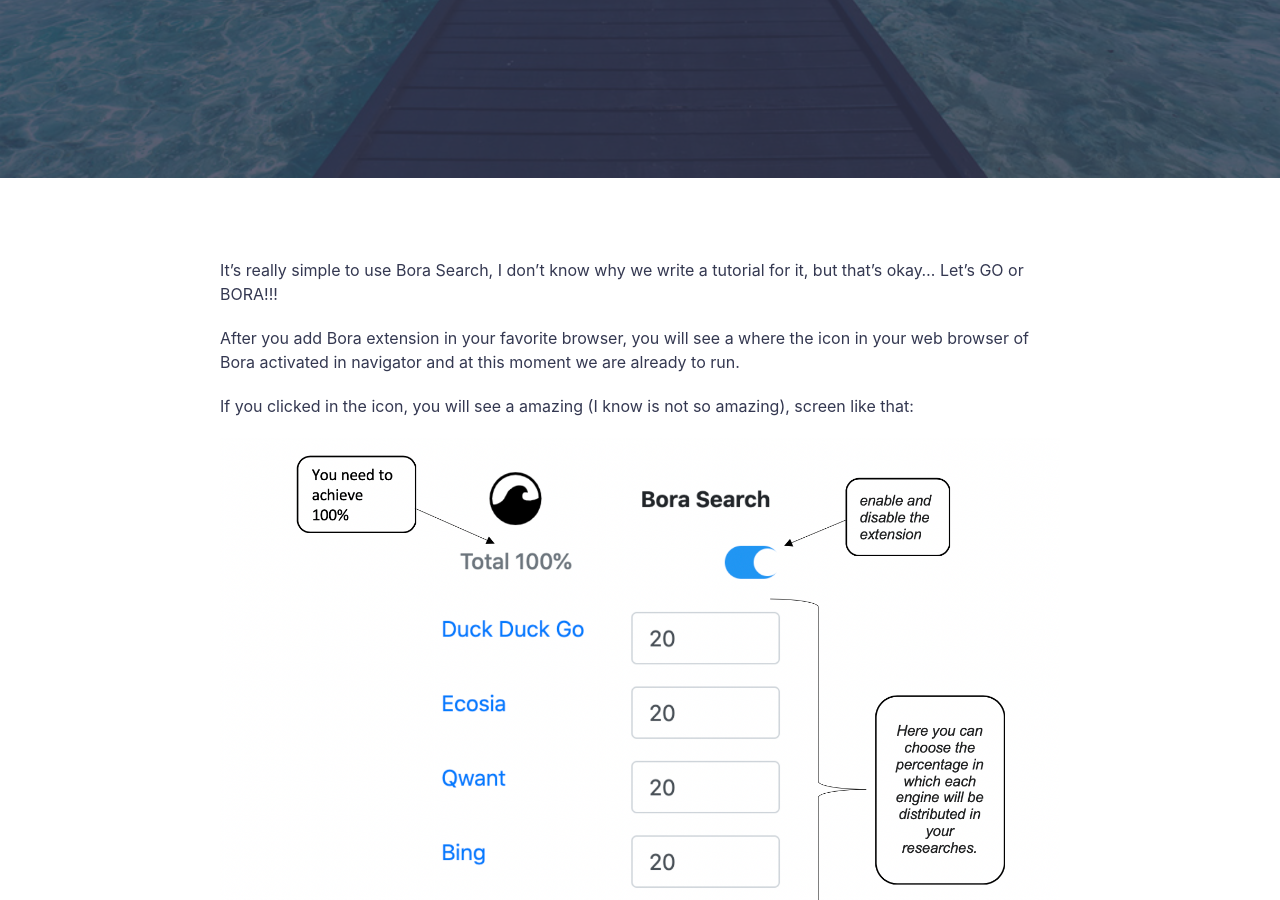
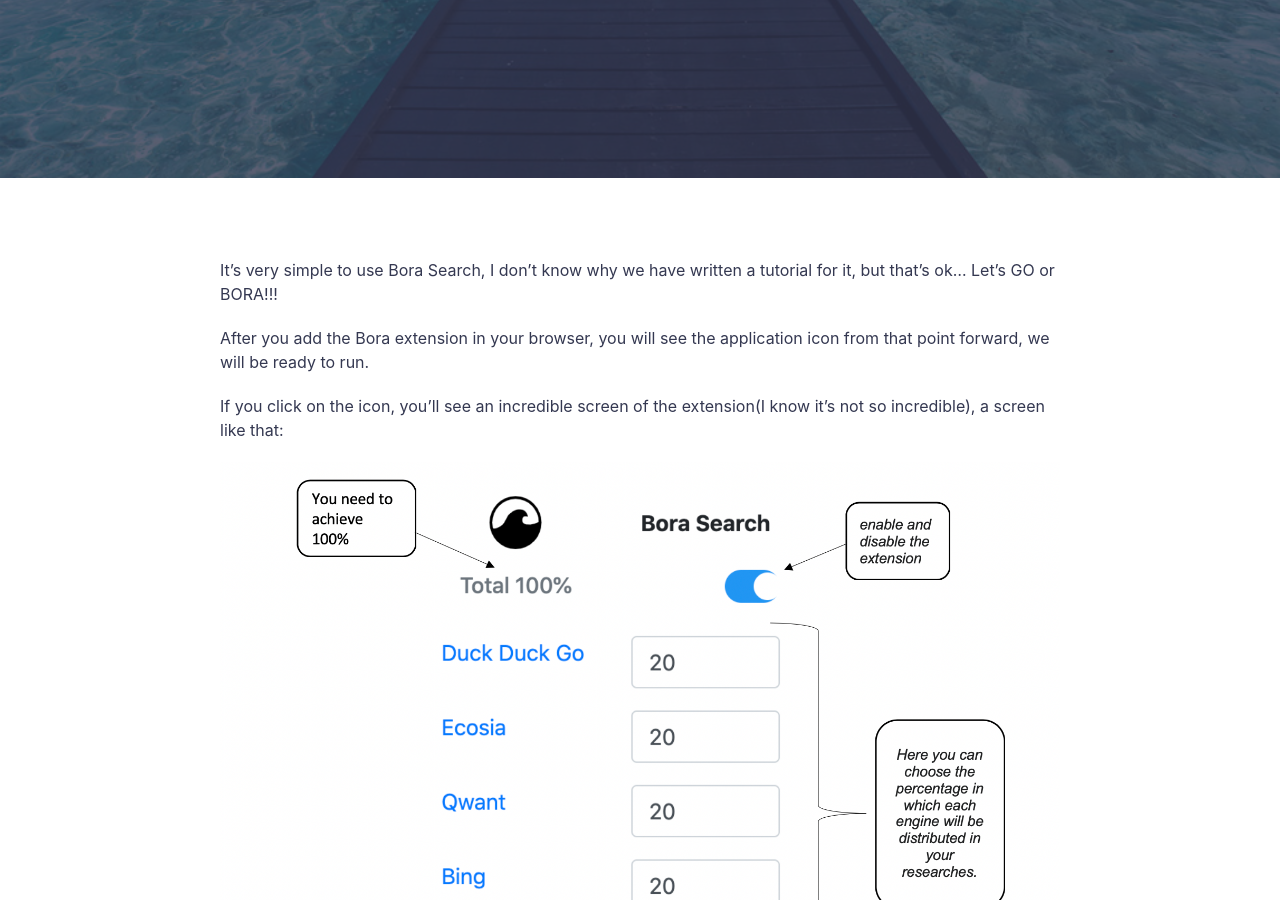
Before and after one commit to bora-search/bora-search.github.io, a Jekyll site: the page built from _posts/2020-06-07-tutorial.md, in a window 1280 px wide and 900 px high, scrolled down 398 px. Built offline with Jekyll 4.4.1, drawn with Linux system fonts in a browser that asks for light colours.

Commit message:
bora tutorial text

```diff
--- a/_posts/2020-06-07-tutorial.md
+++ b/_posts/2020-06-07-tutorial.md
@@ -2,10 +2,11 @@
 layout: post
 featured-img: bora-tutorial
 ---
-It’s really simple to use Bora Search, I don't know why we write a tutorial for it, but that’s okay... Let’s GO or BORA!!!
 
-After you add Bora extension in your favorite browser, you will see a where the icon in your web browser of Bora activated in navigator and at this moment we are already to run.
+It's very simple to use Bora Search, I don't know why we have written a tutorial for it, but that's ok... Let’s GO or BORA!!!
 
-If you clicked in the icon, you will see a amazing (I know is not so amazing), screen like that:
+After you add the Bora extension in your browser, you will see the application icon from that point forward, we will be ready to run.
+
+If you click on the icon, you'll see an incredible screen of the extension(I know it's not so incredible), a screen like that:
 
 ![tutorial](/assets/img/posts/bora-bora-tutorial.jpg)
```
